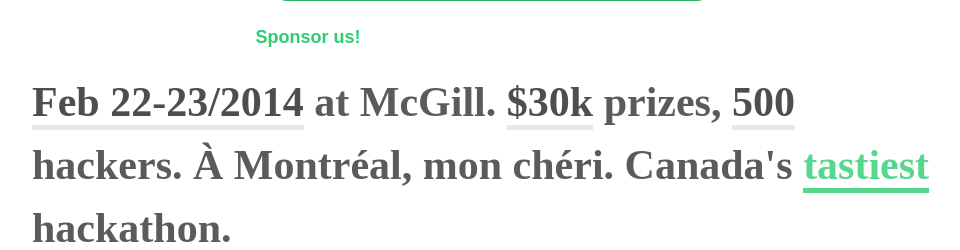
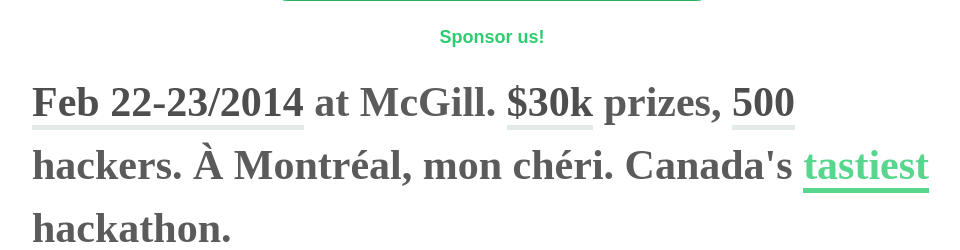
Before and after one commit to vasu/mchacks, a PHP site: page / in a window 1280 px wide; the page is wider, and only the part inside the window is pictured. Shown: the part 391-641 px from the top of that part, without its empty margins (148-1108 px from the left). Run offline with PHP 8.4, Linux system fonts and the light colour scheme.

Commit message:
Update site.css

```diff
--- a/assets/css/site.css
+++ b/assets/css/site.css
@@ -314,7 +314,7 @@ a.sponsorship-link
 {
 	text-align: center;
 	display: block;
-	margin: -30px 40% 20px 0;
+	margin: -30px 0 20px 0;
 	font-size: 18px;
 	color: #2ECC71;
 	font-weight: bold;
```
